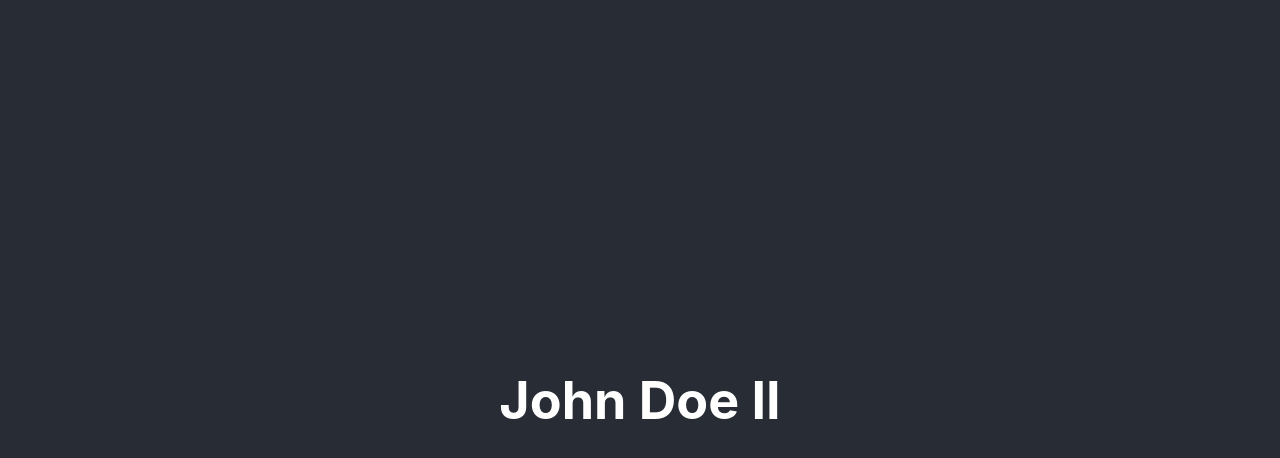
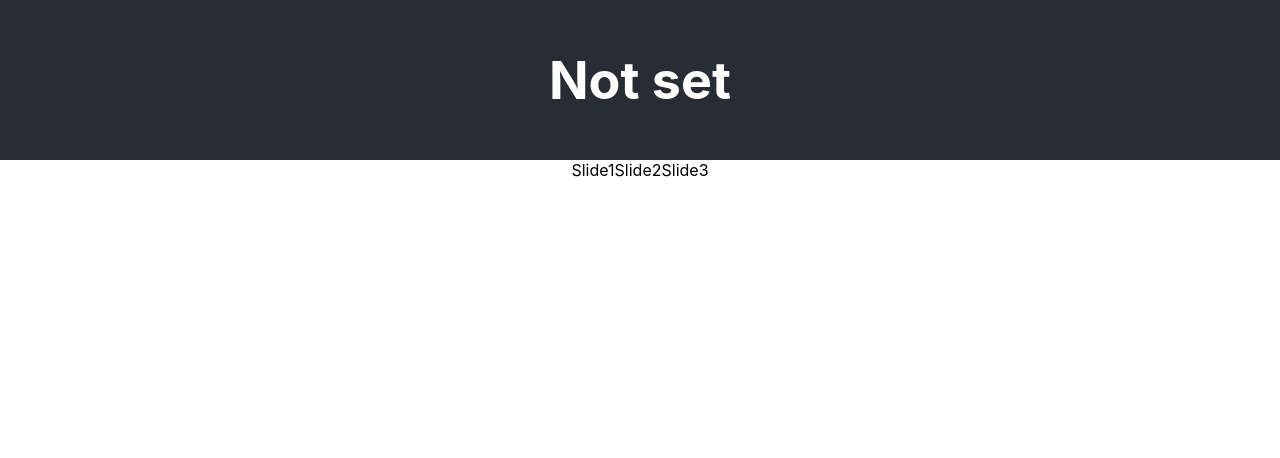
Before and after one commit to pohlaniacz/wysiwihyg, a React (Create React App) app: page / in a window 1280 px wide. Shown: the top 458 px of the page. Built offline with nearby package versions, Linux system fonts and the light colour scheme.

Commit message:
header and slider

```diff
--- a/src/App.js
+++ b/src/App.js
@@ -1,10 +1,12 @@
 import './styles/App.css';
 import Header from "./components/editor/Header";
+import Slider from "./components/editor/Slider";
 
 function App() {
   return (
     <div className="App">
-        <Header text="John Doe II"/>
+        <Header position="1" />
+        <Slider position="2" />
     </div>
   );
 }
--- a/src/components/editor/Header.js
+++ b/src/components/editor/Header.js
@@ -1,7 +1,7 @@
 function Header(props) {
     return (
         <div className="App-header">
-            <h1>{props.text}</h1>
+            <h1>{props.text ? props.text : 'Not set'}</h1>
         </div>
     )
 }
--- /dev/null
+++ b/src/components/editor/Slider.js
@@ -0,0 +1,17 @@
+function Slider(props) {
+    return (
+        <div className="App-slider">
+            <dic classname="App-slider-slide">
+                Slide1
+            </dic>
+            <dic classname="App-slider-slide">
+                Slide2
+            </dic>
+            <dic classname="App-slider-slide">
+                Slide3
+            </dic>
+        </div>
+    )
+}
+
+export default Slider;
--- a/src/styles/App.css
+++ b/src/styles/App.css
@@ -4,7 +4,7 @@
 
 .App-header {
   background-color: #282c34;
-  min-height: 100vh;
+  height: 20vh;
   display: flex;
   flex-direction: column;
   align-items: center;
```
